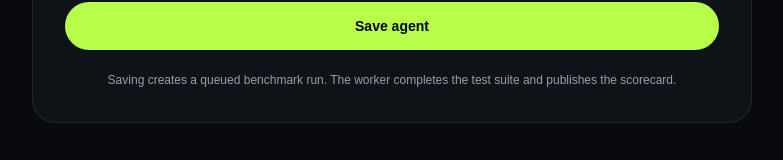
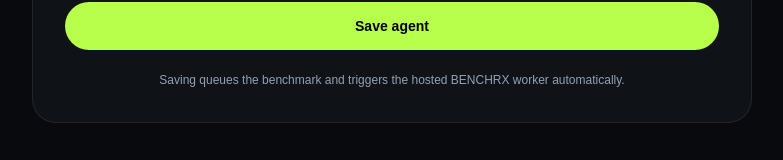
Before and after one commit to deangudgeon123-hub/BENCHRX, a Next.js app: page /benchmark in a window 1280 px wide. Shown: the part 961-1121 px from the top of the page, without its empty margins (248-1031 px from the left). Built offline with nearby package versions, Linux system fonts and the light colour scheme.

Commit message:
Update benchmark form for automatic runs

```diff
--- a/app/benchmark/page.tsx
+++ b/app/benchmark/page.tsx
@@ -118,7 +118,7 @@ export default function BenchmarkPage() {
               <CheckCircle2 className="mt-0.5 shrink-0" size={18} />
               <div>
                 <p className="font-bold">{success.name} was saved and queued.</p>
-                <p className="mt-1 text-emerald-100/70">Run the BENCHRX worker, then refresh the public scorecard once the benchmark completes.</p>
+                <p className="mt-1 text-emerald-100/70">BENCHRX has started the benchmark automatically. Free workers can take a little longer to wake up.</p>
                 <Link
                   href={`/agents/${success.slug}`}
                   className="mt-3 inline-flex rounded-full border border-emerald-300/20 px-4 py-2 font-bold text-emerald-50 transition hover:border-emerald-200/50"
@@ -139,7 +139,7 @@ export default function BenchmarkPage() {
           </button>
 
           <p className="text-center text-xs leading-5 text-[var(--muted)]">
-            Saving creates a queued benchmark run. The worker completes the test suite and publishes the scorecard.
+            Saving queues the benchmark and triggers the hosted BENCHRX worker automatically.
           </p>
         </form>
       </section>
```
